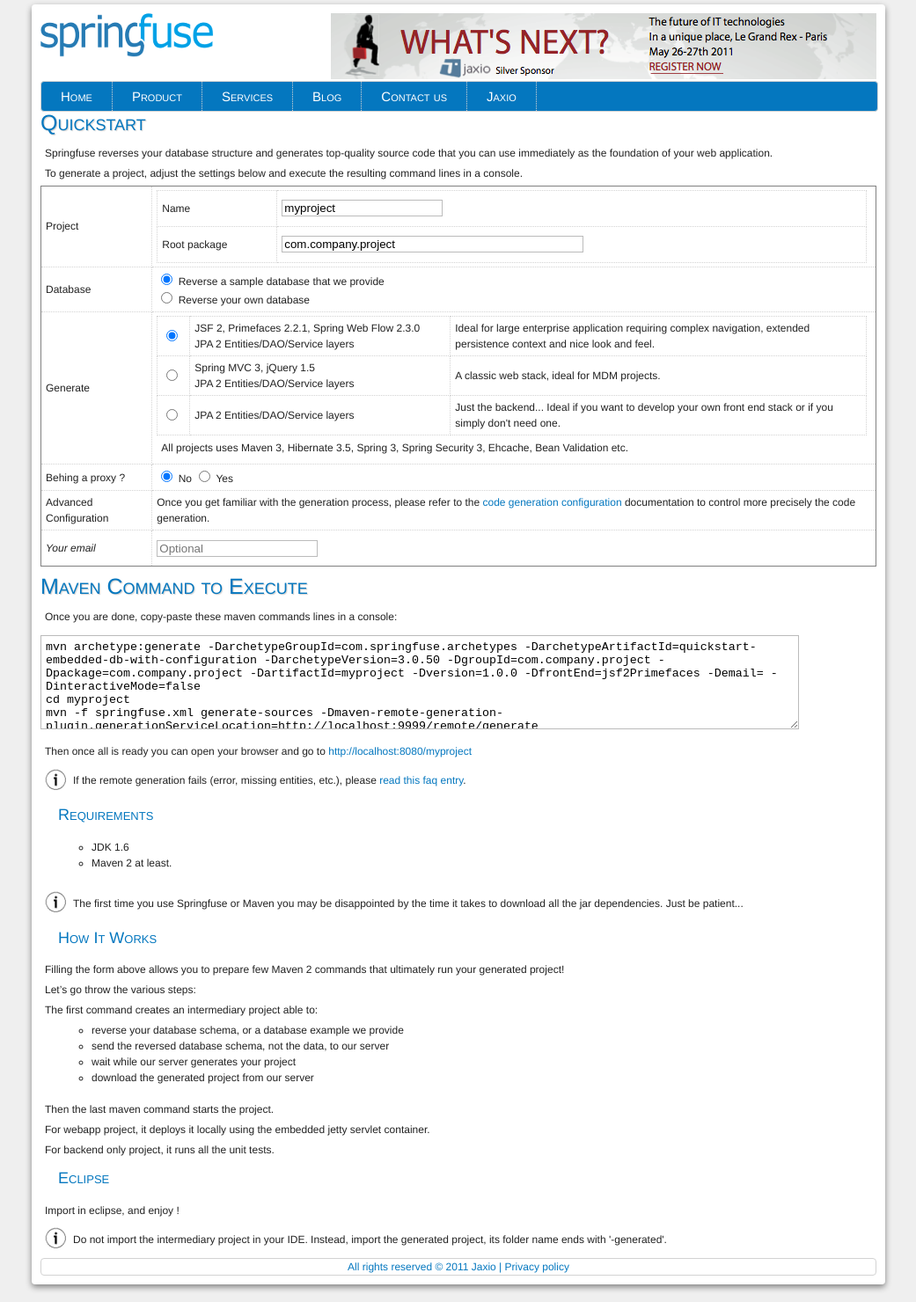
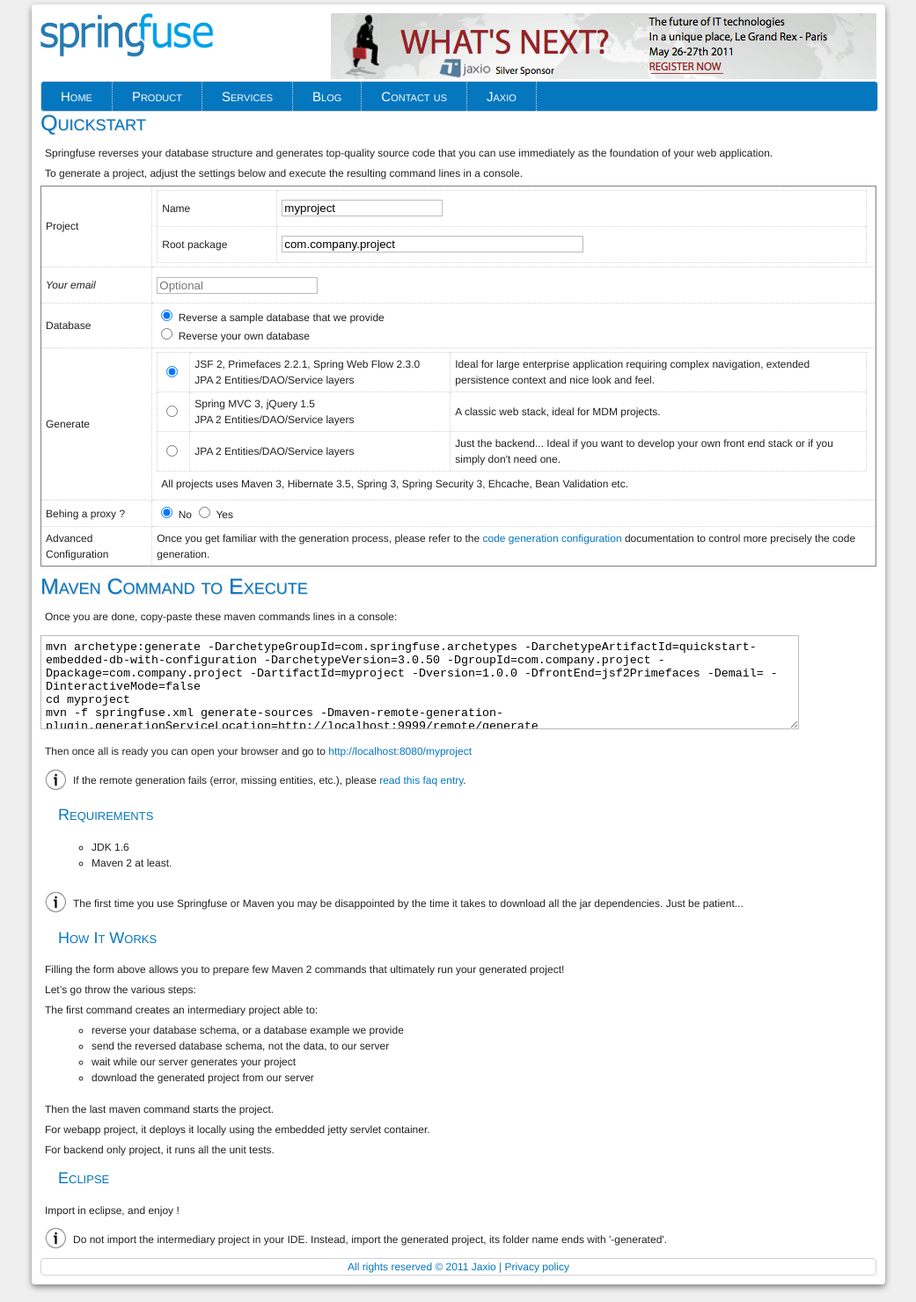
Before and after one commit to springfuse/springfuse.github.com, a Jekyll site: the page built from index.md, in a window 1280 px wide. Shown: the whole page at 88% size, without its empty margins (119-1160 px from the left). Built offline with Jekyll 4.4.1, drawn with Linux system fonts in a browser that asks for light colours; Markdown is read by kramdown in place of the engine named in the settings.

```diff
--- a/index.md
+++ b/index.md
@@ -47,6 +47,13 @@ input.error {
 						</tr>
 					</tbody>
 				</table>
+			</td>
+		</tr>
+
+		<tr>
+			<th><i>Your email</i></th>
+			<td>
+				<input type="text" id="email" placeholder="Optional" class="updateCommand" title="Used to send you personnalized tips, in case of generation failure for example.">
 			</td>
 		</tr>
 		<tr>
@@ -224,12 +231,6 @@ input.error {
 				Once you get familiar with the generation process, please refer to the <a href="/documentation/springfuse.html" target="_new">code generation configuration</a> documentation to control more precisely the code generation.<br/>
 			</td>
 		</tr>
-		<tr>
-			<th><i>Your email</i></th>
-			<td>
-				<input type="text" id="email" placeholder="Optional" class="updateCommand" title="Used to send you personnalized tips, in case of generation failure for example.">
-			</td>
-		</tr>
 	</tbody>
 </form>
 </table>
@@ -368,16 +369,16 @@ input.error {
 			$("#proxyPort").toggleClass("error", !proxyPort.match(/^\d+$/));
 
 			cmd += param("proxyEnable", "true")
-			cmd += param("proxyHost", "proxyHost")
-			cmd += param("proxyPort", "proxyPort")
+			cmd += param("proxyHost", proxyHost)
+			cmd += param("proxyPort", proxyPort)
 			if (proxyUsername) {
-				cmd += param("proxyUsername", "proxyUsername")
-				cmd += param("proxyPassword", "proxyPassword")
+				cmd += param("proxyUsername", proxyUsername)
+				cmd += param("proxyPassword", proxyPassword)
 			}
 			if (proxyNtlmDomain) {
 				cmd += param("proxyNtlmEnable", "true")
-				cmd += param("proxyNtlmDomain", "proxyNtlmDomain")
-				cmd += param("proxyNtlmWorkstation", "proxyNtlmWorkstation")
+				cmd += param("proxyNtlmDomain", proxyNtlmDomain)
+				cmd += param("proxyNtlmWorkstation", proxyNtlmWorkstation)
 			}
 		}
 		if(window.location.host.indexOf('localhost') != 0){
```
